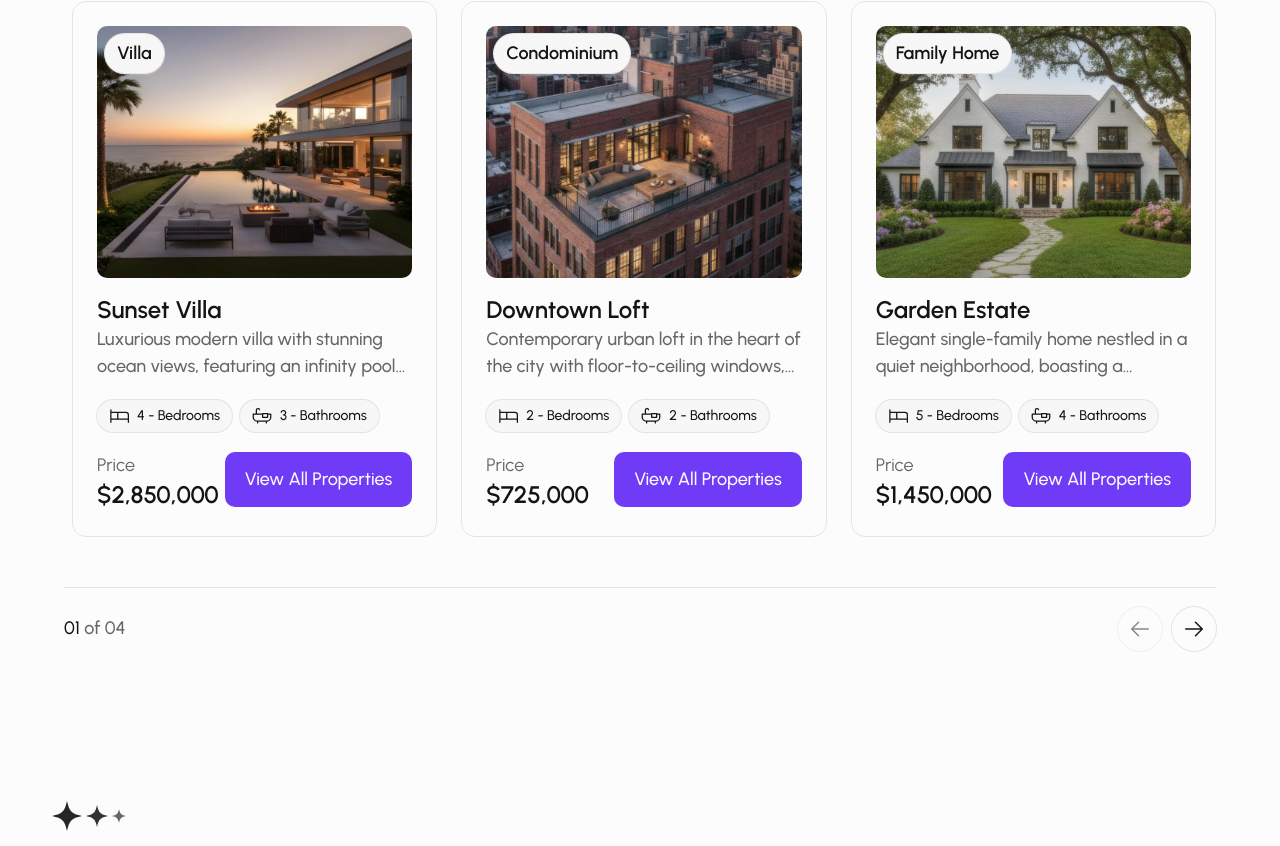
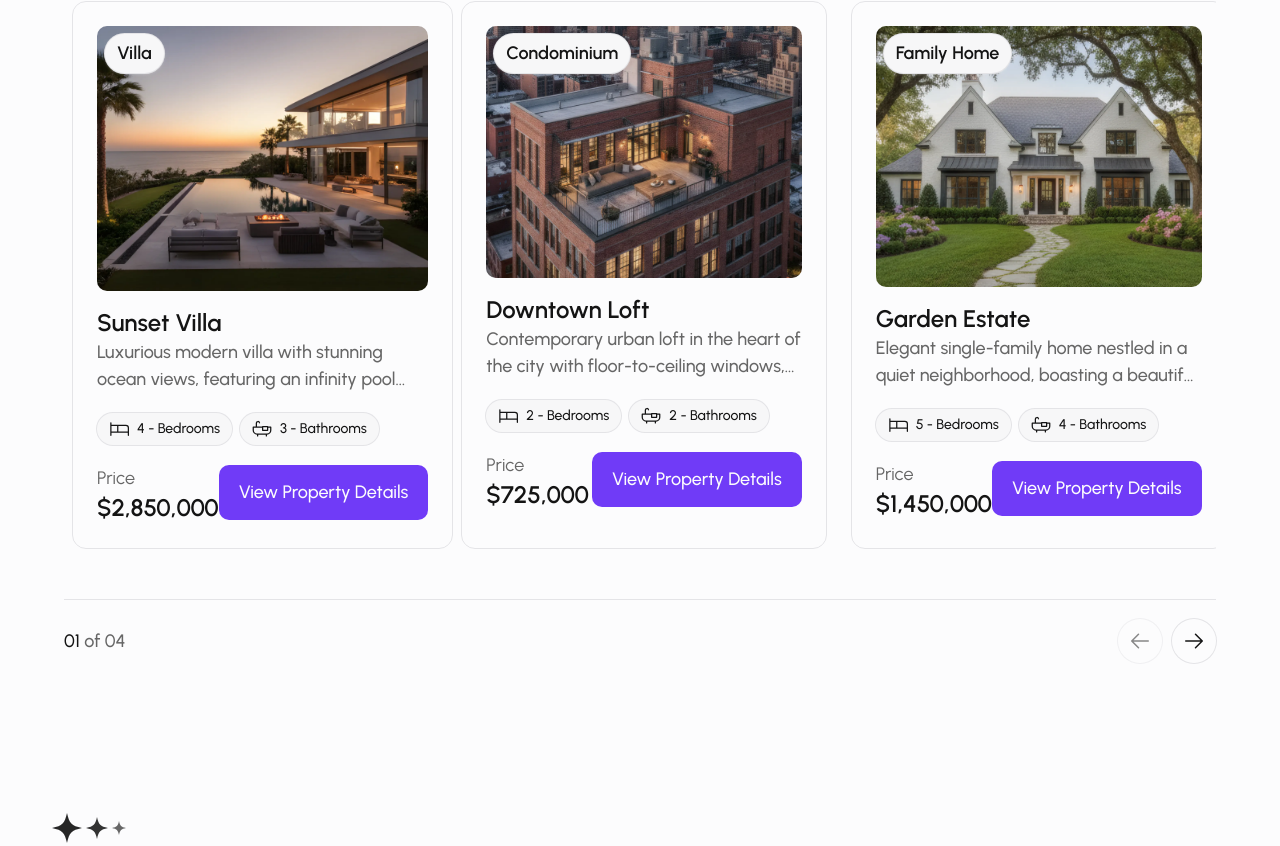
Before and after one commit to siobaldev/estatein, a Next.js app: page / in a window 1280 px wide. Shown: the part 1434-2280 px from the top of the page. Built offline with nearby package versions, Linux system fonts and the light colour scheme.

Commit message:
feat: add animated links and buttons

```diff
--- a/src/components/featured-properties/carousel.tsx
+++ b/src/components/featured-properties/carousel.tsx
@@ -15,6 +15,8 @@ import {
   ArrowRightIcon,
 } from "@phosphor-icons/react";
 import Image from "next/image";
+import AnimatedLink from "../ui/animated-link";
+import AnimatedButton from "../ui/animated-button";
 
 export default function CarouselProperties() {
   // Carousel API instance for controlling carousel behavior
@@ -83,7 +85,7 @@ export default function CarouselProperties() {
               key={prop.id}
               className="flex max-w-md rounded-lg pl-4 md:basis-1/2 md:pl-6 xl:basis-1/3"
             >
-              <div className="border-border rounded-xl border p-6">
+              <div className="border-border hover:border-purple-60 hover:inset-shadow-purple-60 rounded-xl border p-6 transition-all duration-300 select-none hover:inset-shadow-sm">
                 {/* Property Image with Type Badge */}
                 <div className="relative mb-4 flex items-center justify-center">
                   {/* Property type badge overlay */}
@@ -146,10 +148,12 @@ export default function CarouselProperties() {
                     </div>
 
                     {/* View property button (hidden on mobile < lg) */}
-                    {/* TODO: add link to properties page */}
-                    <button className="bg-purple-60 text-white-99 text-body size-fit px-5 py-3.5 font-medium text-nowrap max-[366px]:w-full lg:block">
-                      View All Properties
-                    </button>
+                    <AnimatedLink
+                      href={"/properties"}
+                      className="bg-purple-60 text-white-99 text-body size-fit px-5 py-3.5 font-medium text-nowrap max-[366px]:w-full lg:block"
+                    >
+                      View Property Details
+                    </AnimatedLink>
                   </div>
                 </div>
               </div>
@@ -165,22 +169,24 @@ export default function CarouselProperties() {
 
         <div className="flex justify-between max-[380px]:flex-col-reverse max-[380px]:gap-y-5">
           {/* View All button (visible on mobile/tablet < lg) */}
-          {/* TODO: add link to properties page */}
-          <button className="ring-border block w-fit px-5 py-3.5 font-medium ring max-[380px]:w-full lg:hidden">
+          <AnimatedLink
+            href={"/properties"}
+            className="ring-border block w-fit px-5 py-3.5 font-medium ring max-[380px]:w-full lg:hidden"
+          >
             View All Properties
-          </button>
+          </AnimatedLink>
 
           {/* Navigation Controls Container */}
           <div className="flex items-center gap-x-2.5 max-[380px]:w-full max-[380px]:justify-between lg:relative lg:flex-1 lg:justify-end">
             {/* Previous button */}
-            <button
+            <AnimatedButton
               onClick={scrollPrev}
               aria-label="Previous Testimonial"
               disabled={!canScrollPrev}
-              className="ring-border rounded-full p-2.5 ring disabled:cursor-default disabled:opacity-50"
+              className="ring-border hover:ring-purple-60 disabled:hover:ring-border rounded-full p-2.5 ring transition-all duration-300 disabled:cursor-default disabled:opacity-50"
             >
               <ArrowLeftIcon aria-hidden="true" className="size-6" />
-            </button>
+            </AnimatedButton>
 
             {/* Current position indicator (mobile/tablet only) */}
             <p className="text-body font-medium lg:absolute lg:left-0">
@@ -192,14 +198,17 @@ export default function CarouselProperties() {
             </p>
 
             {/* Next button */}
-            <button
+            <AnimatedButton
               onClick={scrollNext}
               aria-label="Next Testimonial"
               disabled={!canScrollNext}
-              className="ring-border rounded-full p-2.5 ring disabled:cursor-default disabled:opacity-50"
+              className="ring-border hover:ring-purple-60 disabled:hover:ring-border rounded-full p-2.5 ring transition-all duration-300 disabled:cursor-default disabled:opacity-50"
             >
-              <ArrowRightIcon aria-hidden="true" className="size-6" />
-            </button>
+              <ArrowRightIcon
+                aria-hidden="true"
+                className="group-hover:text-purple-60 group-hover:duration 300 size-6 group-hover:transition-all"
+              />
+            </AnimatedButton>
           </div>
         </div>
       </div>
--- a/src/components/featured-properties/featured-properties.tsx
+++ b/src/components/featured-properties/featured-properties.tsx
@@ -1,3 +1,4 @@
+import AnimatedLink from "../ui/animated-link";
 import TripleStar from "../ui/triple-star";
 import CarouselProperties from "./carousel";
 
@@ -25,9 +26,12 @@ export default function FeaturedProperties() {
           </div>
 
           {/* CTA button - hidden on mobile, visible on desktop (lg+) */}
-          <button className="ring-border hidden size-fit px-5 py-3.5 font-medium text-nowrap ring lg:block">
+          <AnimatedLink
+            href={"/properties"}
+            className="ring-border hover:ring-purple-60 hidden size-fit px-5 py-3.5 font-medium text-nowrap ring transition-all duration-300 lg:block"
+          >
             View All Properties
-          </button>
+          </AnimatedLink>
         </div>
 
         {/* Properties carousel component */}
```
